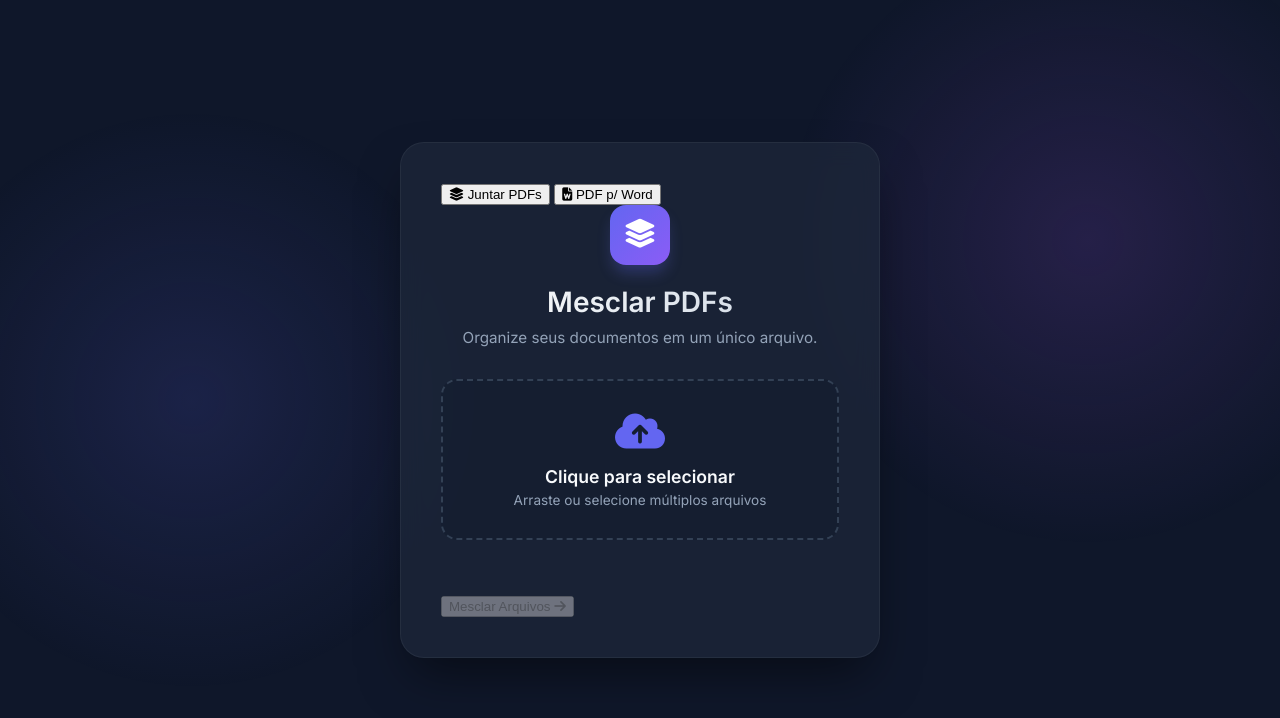
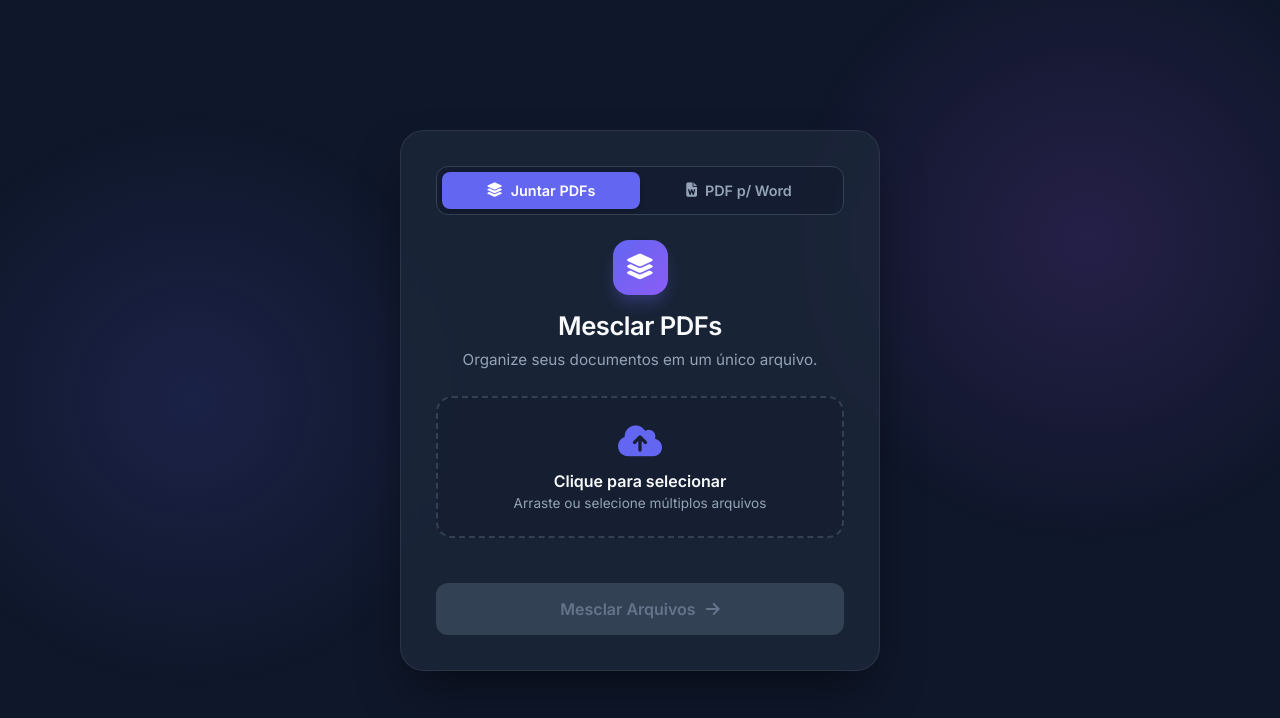
Before and after one commit to prPedr/JuntarPdfs, a website built with Vite: page index.html in a window 1280 px wide. Built offline with nearby package versions, Linux system fonts and the light colour scheme; a script that the page names is missing.

Commit message:
Alteracao do CSS para adicao da opcao de converter PDF para Word

```diff
--- a/style.css
+++ b/style.css
@@ -1,14 +1,16 @@
 :root {
-    --primary-color: #6366f1;
-    --primary-hover: #4f46e5;
-    --bg-dark: #0f172a;
-    --card-bg: rgba(30, 41, 59, 0.7);
-    --text-main: #f8fafc;
-    --text-muted: #94a3b8;
-    --border-color: #334155;
-    --danger-color: #ef4444;
+    --primary-color: #6366f1;       /* Indigo 500 */
+    --primary-hover: #4f46e5;       /* Indigo 600 */
+    --bg-dark: #0f172a;             /* Slate 900 */
+    --card-bg: rgba(30, 41, 59, 0.75); /* Slate 800 (Glass) */
+    --text-main: #f8fafc;           /* Slate 50 */
+    --text-muted: #94a3b8;          /* Slate 400 */
+    --border-color: #334155;        /* Slate 700 */
+    --danger-color: #ef4444;        /* Red 500 */
+    --success-color: #10b981;       /* Emerald 500 */
 }
 
+/* --- Reset e Base --- */
 body {
     font-family: 'Inter', sans-serif;
     background-color: var(--bg-dark);
@@ -21,6 +23,7 @@ body {
     overflow-x: hidden;
 }
 
+/* Fundo Animado (Mesh Gradient) */
 .background-mesh {
     position: fixed;
     top: 0; left: 0; width: 100%; height: 100%;
@@ -30,13 +33,14 @@ body {
     z-index: -1;
 }
 
+/* --- Container Principal --- */
 .container {
     background: var(--card-bg);
     backdrop-filter: blur(12px);
     -webkit-backdrop-filter: blur(12px);
-    padding: 40px;
+    padding: 35px;
     border-radius: 24px;
-    border: 1px solid rgba(255, 255, 255, 0.05);
+    border: 1px solid rgba(255, 255, 255, 0.08);
     box-shadow: 0 25px 50px -12px rgba(0, 0, 0, 0.5);
     width: 100%;
     max-width: 480px;
@@ -44,32 +48,71 @@ body {
     animation: fadeIn 0.6s ease-out;
 }
 
+/* --- Abas de Navegação --- */
+.tabs {
+    display: flex;
+    background: rgba(15, 23, 42, 0.5);
+    padding: 5px;
+    border-radius: 12px;
+    margin-bottom: 25px;
+    border: 1px solid var(--border-color);
+}
+
+.tab-btn {
+    flex: 1;
+    background: transparent;
+    border: none;
+    color: var(--text-muted);
+    padding: 10px;
+    border-radius: 8px;
+    cursor: pointer;
+    font-family: inherit;
+    font-weight: 600;
+    font-size: 0.9rem;
+    transition: all 0.3s ease;
+    display: flex;
+    align-items: center;
+    justify-content: center;
+    gap: 8px;
+}
+
+.tab-btn:hover {
+    color: var(--text-main);
+    background: rgba(255, 255, 255, 0.05);
+}
+
+.tab-btn.active {
+    background: var(--primary-color);
+    color: white;
+    box-shadow: 0 2px 5px rgba(0,0,0,0.2);
+}
+
+/* --- Cabeçalho --- */
 header {
     text-align: center;
-    margin-bottom: 30px;
+    margin-bottom: 25px;
 }
 
 .icon-header {
-    width: 60px;
-    height: 60px;
+    width: 55px;
+    height: 55px;
     background: linear-gradient(135deg, var(--primary-color), #8b5cf6);
     border-radius: 16px;
     display: flex;
     align-items: center;
     justify-content: center;
-    margin: 0 auto 20px;
-    font-size: 1.8rem;
+    margin: 0 auto 15px;
+    font-size: 1.6rem;
     color: white;
     box-shadow: 0 10px 15px -3px rgba(99, 102, 241, 0.3);
+    transition: transform 0.3s ease;
 }
 
 h2 {
     margin: 0;
     font-weight: 600;
-    font-size: 1.75rem;
-    background: linear-gradient(to right, #fff, #cbd5e1);
-    -webkit-background-clip: text;
-    -webkit-text-fill-color: transparent;
+    font-size: 1.6rem;
+    letter-spacing: -0.5px;
 }
 
 p {
@@ -79,24 +122,22 @@ p {
     line-height: 1.5;
 }
 
-.input-hidden {
-    display: none;
-}
+/* --- Área de Upload --- */
+.input-hidden { display: none; }
 
 .upload-area {
     border: 2px dashed var(--border-color);
     border-radius: 16px;
-    padding: 30px 20px;
+    padding: 25px 20px;
     text-align: center;
     transition: all 0.3s ease;
     cursor: pointer;
     background: rgba(15, 23, 42, 0.3);
-    position: relative;
 }
 
 .upload-area:hover, .upload-area.drag-over {
     border-color: var(--primary-color);
-    background: rgba(99, 102, 241, 0.05);
+    background: rgba(99, 102, 241, 0.08);
     transform: translateY(-2px);
 }
 
@@ -106,66 +147,56 @@ p {
     align-items: center;
     cursor: pointer;
     width: 100%;
-    height: 100%;
 }
 
 .upload-icon {
-    font-size: 2.5rem;
+    font-size: 2.2rem;
     color: var(--primary-color);
-    margin-bottom: 15px;
-    transition: transform 0.3s ease;
-}
-
-.upload-area:hover .upload-icon {
-    transform: scale(1.1);
+    margin-bottom: 12px;
 }
 
 .upload-text {
     font-weight: 600;
-    font-size: 1.1rem;
-    color: var(--text-main);
+    font-size: 1rem;
 }
 
 .upload-hint {
     font-size: 0.85rem;
     color: var(--text-muted);
-    margin-top: 5px;
+    margin-top: 4px;
 }
 
+/* --- Lista de Arquivos --- */
 .file-list {
-    margin-top: 25px;
-    max-height: 250px;
+    margin-top: 20px;
+    max-height: 240px;
     overflow-y: auto;
     display: flex;
     flex-direction: column;
-    gap: 10px;
+    gap: 8px;
     padding-right: 5px;
 }
 
-.file-list::-webkit-scrollbar {
-    width: 6px;
-}
-.file-list::-webkit-scrollbar-track {
-    background: transparent;
-}
-.file-list::-webkit-scrollbar-thumb {
-    background: var(--border-color);
-    border-radius: 3px;
-}
+/* Scrollbar fina */
+.file-list::-webkit-scrollbar { width: 5px; }
+.file-list::-webkit-scrollbar-thumb { background: var(--border-color); border-radius: 3px; }
 
+/* Item do Arquivo */
 .file-item {
-    background: rgba(51, 65, 85, 0.5);
-    padding: 12px 16px;
+    background: rgba(51, 65, 85, 0.4);
+    padding: 10px 14px;
     border-radius: 10px;
     display: flex;
     align-items: center;
     justify-content: space-between;
     border: 1px solid rgba(255,255,255,0.05);
-    animation: slideIn 0.3s ease;
+    user-select: none; /* Melhora a experiência do drag */
+    transition: transform 0.2s, background-color 0.2s;
 }
 
+/* Ícone de PDF no item */
 .file-icon-item {
-    color: #ef4444;
+    color: var(--danger-color); /* Vermelho PDF */
     font-size: 1.2rem;
     margin-right: 12px;
 }
@@ -179,26 +210,6 @@ p {
     color: #e2e8f0;
 }
 
-.file-item {
-    cursor: grab;
-    transition: transform 0.2s ease, background-color 0.2s;
-}
-
-.file-item:active {
-    cursor: grabbing;
-}
-
-.file-item.dragging {
-    opacity: 0.5;
-    background: rgba(99, 102, 241, 0.2);
-    border: 1px dashed #6366f1;
-    transform: scale(0.98);
-}
-
-.file-item.drag-over-target {
-    border-top: 2px solid #10b981;
-}
-
 .delete-btn {
     background: none;
     border: none;
@@ -206,20 +217,28 @@ p {
     cursor: pointer;
     padding: 6px;
     border-radius: 6px;
-    transition: all 0.2s;
-    margin-left: 10px;
+    margin-left: 8px;
+    transition: color 0.2s;
 }
 
-.delete-btn:hover {
-    color: var(--danger-color);
-    background: rgba(239, 68, 68, 0.1);
+.delete-btn:hover { color: var(--danger-color); }
+
+/* --- Efeitos de Drag & Drop (Reordenação) --- */
+.file-item.dragging {
+    opacity: 0.5;
+    background: rgba(99, 102, 241, 0.2);
+    border: 1px dashed var(--primary-color);
 }
 
-.actions {
-    margin-top: 30px;
+.file-item.drag-over-target {
+    border-bottom: 2px solid var(--success-color); /* Linha verde onde vai cair */
+    transform: translateY(2px);
 }
 
-#juntar {
+/* --- Botão Principal --- */
+.actions { margin-top: 25px; }
+
+#btnAcao {
     width: 100%;
     padding: 16px;
     border: none;
@@ -234,38 +253,31 @@ p {
     justify-content: center;
     gap: 10px;
     transition: all 0.3s ease;
-    box-shadow: 0 4px 6px -1px rgba(99, 102, 241, 0.2);
+    box-shadow: 0 4px 6px -1px rgba(99, 102, 241, 0.25);
+    font-family: inherit;
 }
 
-#juntar:not(:disabled):hover {
+#btnAcao:not(:disabled):hover {
     transform: translateY(-2px);
-    box-shadow: 0 10px 15px -3px rgba(99, 102, 241, 0.3);
+    box-shadow: 0 10px 15px -3px rgba(99, 102, 241, 0.4);
     filter: brightness(1.1);
 }
 
-#juntar:disabled {
+#btnAcao:disabled {
     background: #334155;
     color: #64748b;
     cursor: not-allowed;
     box-shadow: none;
 }
 
+/* --- Animações --- */
 @keyframes fadeIn {
     from { opacity: 0; transform: translateY(20px); }
     to { opacity: 1; transform: translateY(0); }
 }
 
-@keyframes slideIn {
-    from { opacity: 0; transform: translateX(-10px); }
-    to { opacity: 1; transform: translateX(0); }
+/* --- Responsivo --- */
+@media (max-width: 500px) {
+    .container { padding: 20px; margin: 15px; }
+    h2 { font-size: 1.4rem; }
 }
-
-@media (max-width: 500px) {
-    .container {
-        padding: 25px;
-        margin: 15px;
-    }
-    header h2 {
-        font-size: 1.5rem;
-    }
-}
```
